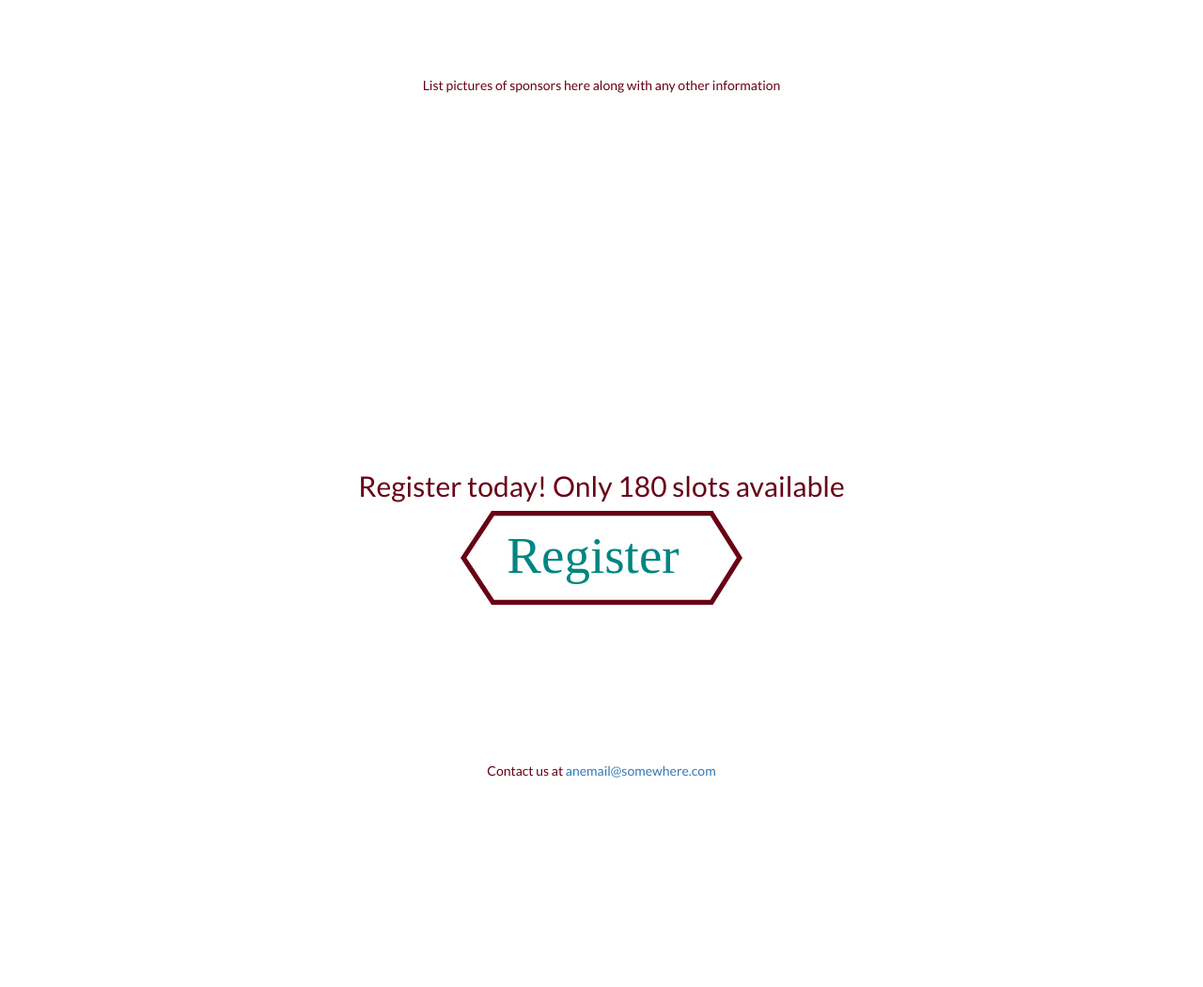
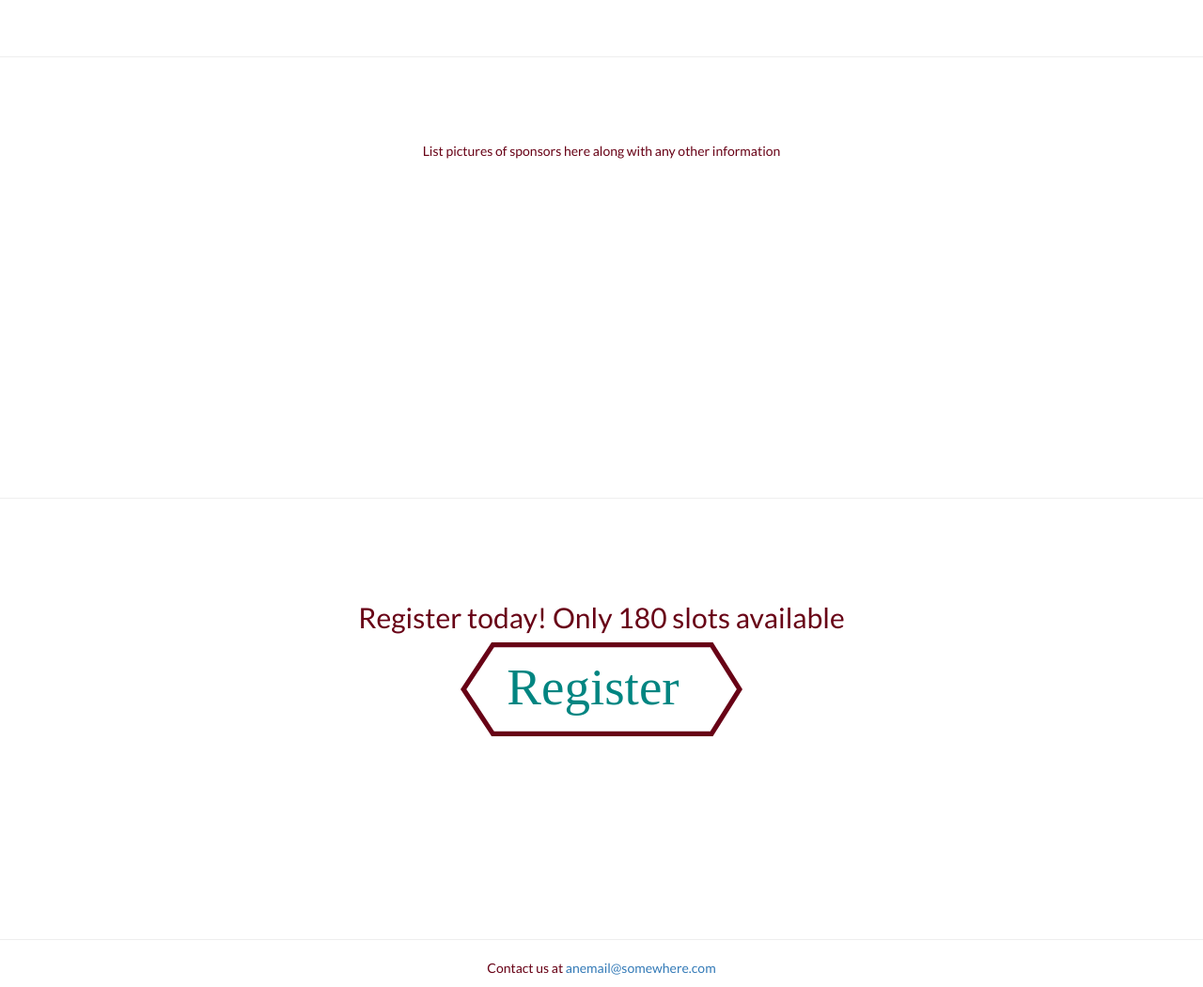
Before and after one commit to IEEE-MC3/hackmc3-website, a website: page dev/index.html in a window 1280 px wide. Shown: the part 1139-2190 px from the top of the page at 94% size. Before the commit the page ends 1980 px from the top, so only its background shows below. Drawn offline with nearby package versions, Linux system fonts and the light colour scheme.

Commit message:
Added a line separating all of the blurbs

```diff
--- a/dev/index.html
+++ b/dev/index.html
@@ -81,19 +81,25 @@
     <div id="info-blurb">
       <p class="text-center">Come with us to help bridge gap. Please fill me with a nice sell blurb that is like the 15 second elevator speech of the website</p>
     </div>
-    <!-- TODO:Add separation line between blurb-->
+
+    <div class="page-header"></div>
+
     <div id="sponsor-blurb">
       <p class="text-center">List pictures of sponsors here along with any other information</p>
     </div>
-    <!-- TODO:Add separation line between blurb-->
+
+    <div class="page-header"></div>
+
     <div id="registration-blurb">
             <h2 class="text-center">Register today! Only 180 slots available</h2>
-            <!--TODO:Add register button-->
+
             <a href="https://my.mlh.io/oauth/authorize?client_id=4ead8e213941888ec78efd11dabdd32cc16e0cc9ddc11e9cbe181b2ced9e1f6c&redirect_url=http%3A%2F%2Fmc3hacks.com%2Fthanks.html&response_type=token" >
               <img  style="max-height:100px;" class="img-responsive center-block logo" src="../resources/register.svg" alt=""/>
             </a>
     </div>
-    <!-- TODO:Add separation line between blurb-->
+
+    <div class="page-header"></div>
+
     <div class="contact-blurb">
       <p class="text-center">Contact us at
         <a href="mailto:anemail@somewhere.com">anemail@somewhere.com</a>
```
